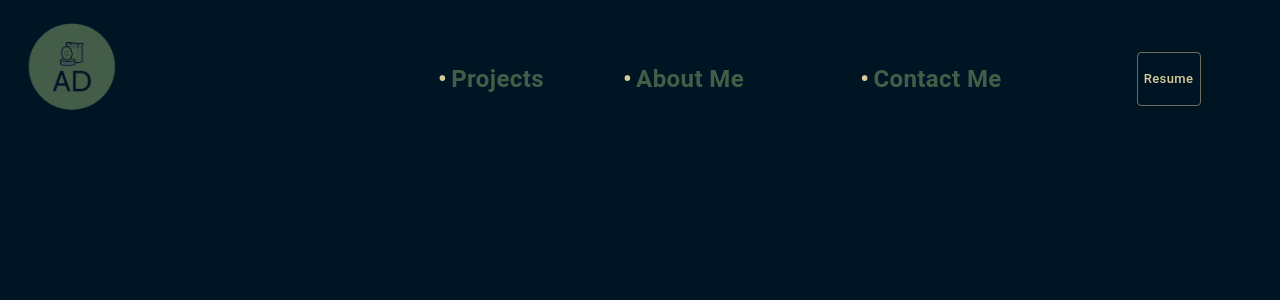
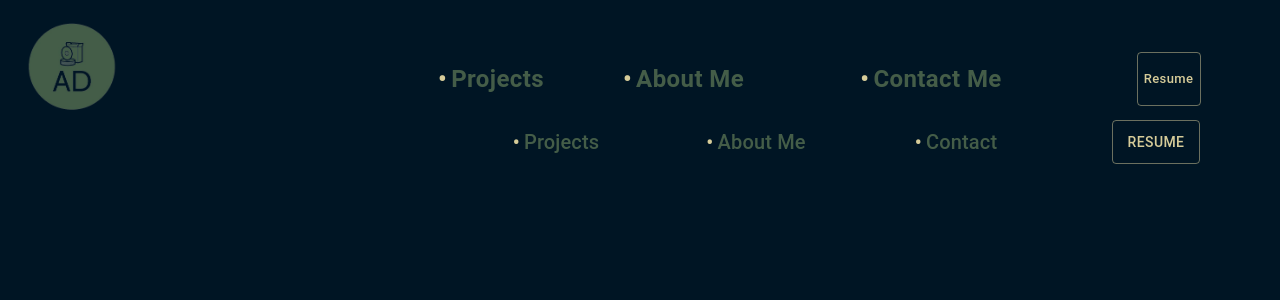
Before and after one commit to AdamDupuy/personalSite, a React (Create React App) app: page /personalSite/projects in a window 1280 px wide. Shown: the top 300 px of the page. Built offline with nearby package versions, Linux system fonts and the light colour scheme.

Commit message:
Removed temp icons

```diff
--- a/src/Components/Header.tsx
+++ b/src/Components/Header.tsx
@@ -27,14 +27,14 @@ const Header = () => {
   };
 
   const handleClickAboutMe = async () => {
-    navigate("/tempAboutMe");
-    //navigate("/infoPage", { state: { pageType: "About Me" } });
+    //navigate("/tempAboutMe");
+    navigate("/infoPage", { state: { pageType: "About Me" } });
     window.location.reload();
   };
 
   const handleClickContact = async () => {
-    navigate("/tempContact");
-    //navigate("/infoPage", { state: { pageType: "Contact" } });
+    //navigate("/tempContact");
+    navigate("/infoPage", { state: { pageType: "Contact" } });
     window.location.reload();
   };
 
--- a/src/Pages/InfoPage.tsx
+++ b/src/Pages/InfoPage.tsx
@@ -78,7 +78,7 @@ const InfoPage = () => {
             <Header />
           </Grid>
           <Grid item textAlign="center" sx={{ width: "100%" }}>
-            <Box
+            {/**<Box
               component="img"
               justifyContent="center"
               sx={{
@@ -88,8 +88,8 @@ const InfoPage = () => {
                 backgroundImage: pageImage,
                 alignItems: "left",
               }}
-              src={pageImage}
-            />
+               src={pageImage}
+            /> **/}
           </Grid>
           <Grid item sx={{ width: "100%" }}>
             <Typography
--- a/src/Pages/Projects.tsx
+++ b/src/Pages/Projects.tsx
@@ -8,6 +8,7 @@ import {
   Button,
 } from "@mui/material";
 import Header from "../Components/Header";
+import ProjectCard from "../Components/ProjectCard";
 
 const customTheme = createTheme({
   palette: {
@@ -32,7 +33,9 @@ import {
           <Grid item sx={{ width: "100%" }}>
             <Header />
           </Grid>
-
+          <Grid item sx={{ width: "100%" }}>
+            <ProjectCard />
+          </Grid>
         </Grid>
       </Container>
     </ThemeProvider>
```
Also changed, not shown: src/Assets/underConstruction.jpg (added). Lines whose indentation alone changed are shown as unchanged.
